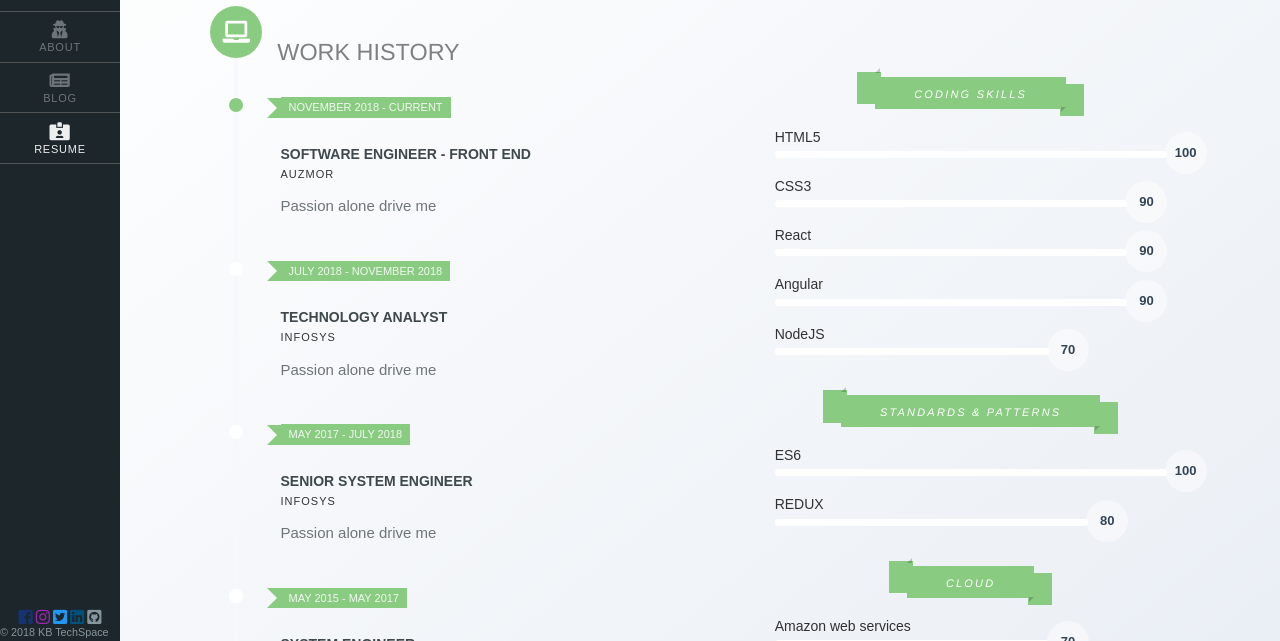
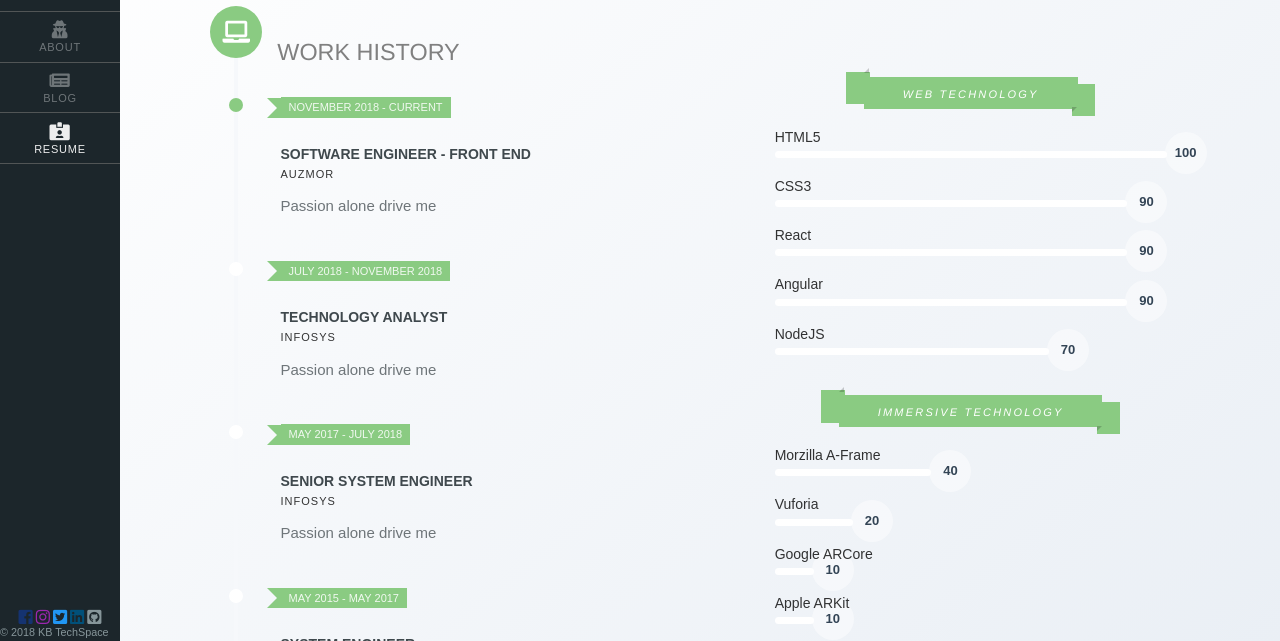
Before and after one commit to karthikbalajikb/kbtechspace-site, a Gatsby site: page /resume in a window 1280 px wide. Shown: the part 159-800 px from the top of the page. Built offline with nearby package versions, Linux system fonts and the light colour scheme; Gatsby itself is replaced by a stand-in of ours.

Commit message:
Adding my AR/VR in skill set

```diff
--- a/src/pages/resume.js
+++ b/src/pages/resume.js
@@ -2,7 +2,7 @@
 import Link from 'gatsby-link'
 import Helmet from 'react-helmet'
 
-import Layout from '../components';
+import Layout from '../components'
 import PageHeader from '../components/page-header/page-header'
 import StepperList from '../components/stepper-list/stepper-list'
 import SliderList from '../components/SliderList/slider-list'
@@ -62,10 +62,7 @@
   },
 ]
 
-
-
 class Resume extends React.Component {
-
   getJSONLD = () => ({
     '@context': 'http://schema.org',
     '@type': 'Article',
@@ -102,21 +99,31 @@
     return (
       <Layout pathname={'/resume/'}>
         <section className="kbts-page-resume">
-        <Helmet defaultTitle={`Karthik Balaji | Resume`} >
+          <Helmet defaultTitle={`Karthik Balaji | Resume`}>
             {/* title="Karthik Balaji | Resume" */}
-          <meta name="description" content="Know about my technical skills" data-react-helmet="true" />
+            <meta
+              name="description"
+              content="Know about my technical skills"
+              data-react-helmet="true"
+            />
             <html lang="en" />
           </Helmet>
           <PageHeader title="resume" logo="fas fa-id-card-alt" />
           <div className="kbts-page-resume-content">
             <StepperList title="WORK HISTORY" icon="fa-laptop" jobs={jobs} />
             <article className="kbts-page-resume-skills">
-            <Ribbon title="coding skills" />
+              <Ribbon title="Web Technology" />
               <SliderList text="HTML5" value="100" />
               <SliderList text="CSS3" value="90" />
               <SliderList text="React" value="90" />
               <SliderList text="Angular" value="90" />
               <SliderList text="NodeJS" value="70" />
+
+              <Ribbon title="Immersive Technology" />
+              <SliderList text="Morzilla A-Frame" value="40" />
+              <SliderList text="Vuforia" value="20" />
+              <SliderList text="Google ARCore" value="10" />
+              <SliderList text="Apple ARKit" value="10" />
 
               <Ribbon title="Standards & Patterns" />
               <SliderList text="ES6" value="100" />
```
Lines whose indentation alone changed are shown as unchanged.
